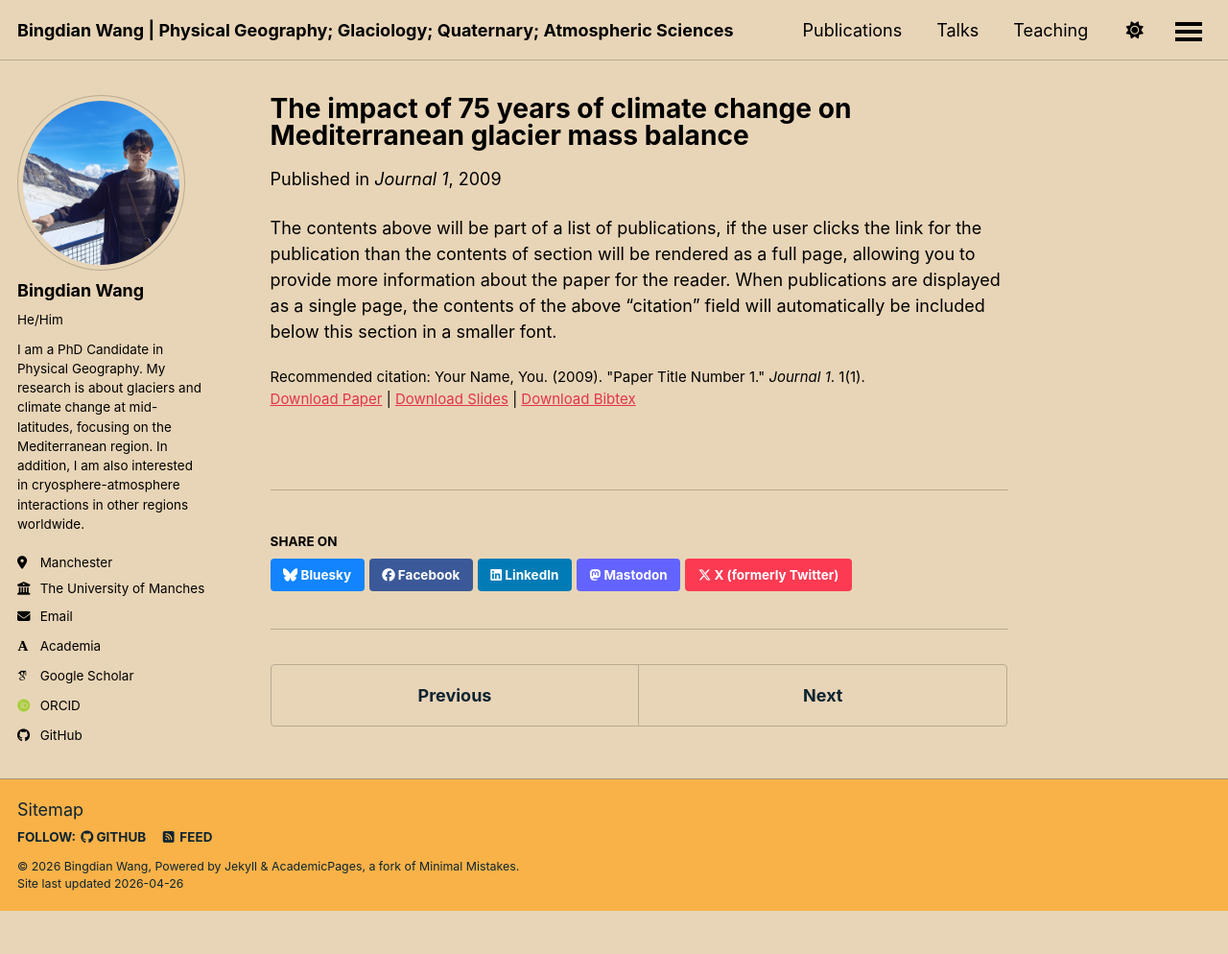
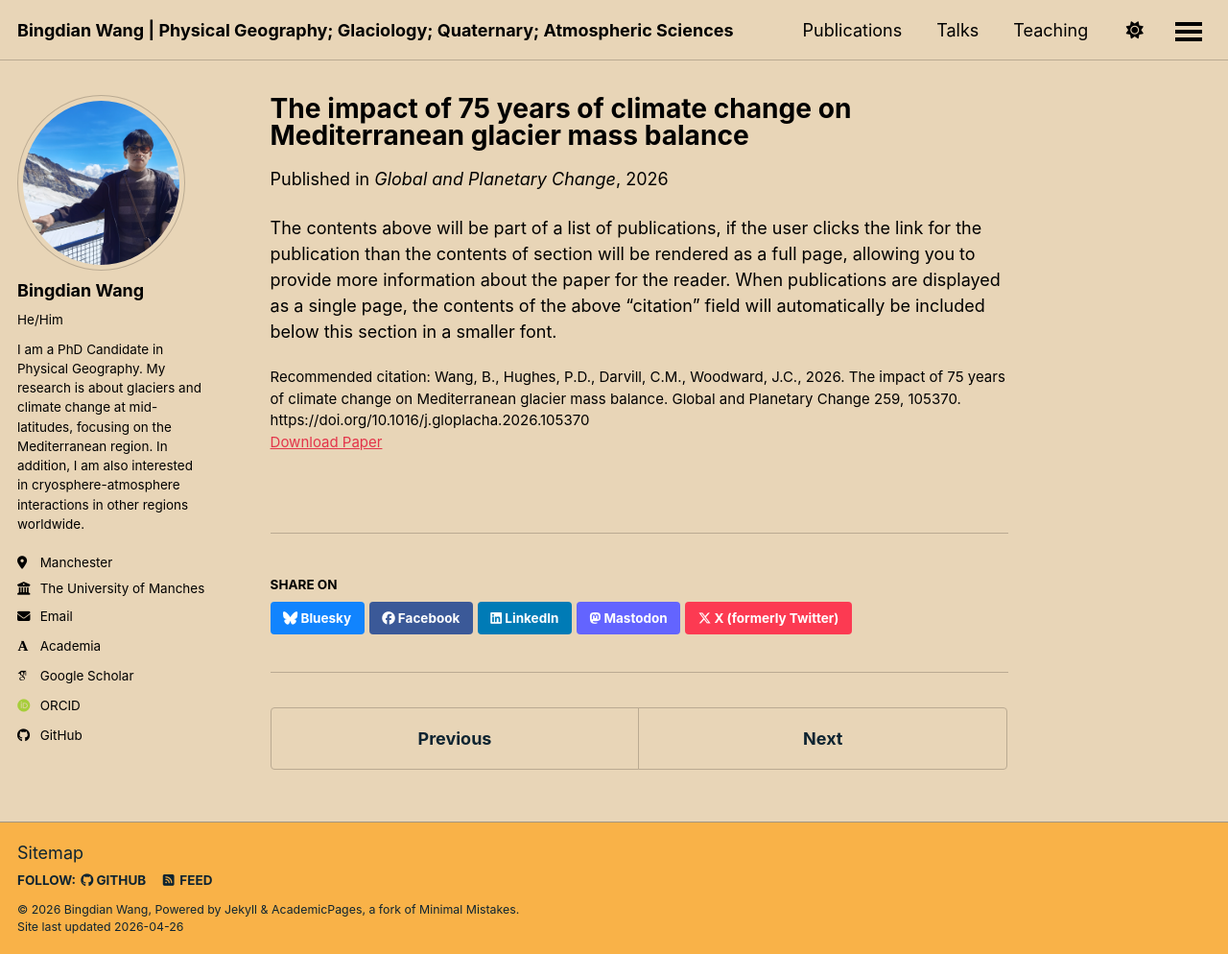
Before and after one commit to zero-gin/zero-gin.github.io, a Jekyll site: the page built from _publications/GPC_2026.md, in a window 1280 px wide and 994 px high. Shown: the whole window at 96% size. Built offline with Jekyll 4.4.1, drawn with Linux system fonts in a browser that asks for light colours; some web fonts are replaced; a script bundle is joined from its source files by our own code; library files that are not in the unit come from our copies.

Commit message:
Update GPC_2026.md

```diff
--- a/_publications/GPC_2026.md
+++ b/_publications/GPC_2026.md
@@ -2,13 +2,10 @@
 title: "The impact of 75 years of climate change on Mediterranean glacier mass balance"
 collection: publications
 category: manuscripts
-permalink: /publication/2009-10-01-paper-title-number-1
-excerpt: 'This paper is about the number 1. The number 2 is left for future work.'
-date: 2009-10-01
-venue: 'Journal 1'
-slidesurl: 'https://academicpages.github.io/files/slides1.pdf'
-paperurl: 'https://academicpages.github.io/files/paper1.pdf'
-bibtexurl: 'https://academicpages.github.io/files/bibtex1.bib'
-citation: 'Your Name, You. (2009). &quot;Paper Title Number 1.&quot; <i>Journal 1</i>. 1(1).'
+permalink: /publication/GPC_2026
+date: 2026-04-01
+venue: 'Global and Planetary Change'
+paperurl: 'https://doi.org/10.1016/j.gloplacha.2026.105370'
+citation: 'Wang, B., Hughes, P.D., Darvill, C.M., Woodward, J.C., 2026. The impact of 75 years of climate change on Mediterranean glacier mass balance. Global and Planetary Change 259, 105370. https://doi.org/10.1016/j.gloplacha.2026.105370'
 ---
 The contents above will be part of a list of publications, if the user clicks the link for the publication than the contents of section will be rendered as a full page, allowing you to provide more information about the paper for the reader. When publications are displayed as a single page, the contents of the above "citation" field will automatically be included below this section in a smaller font.
```
